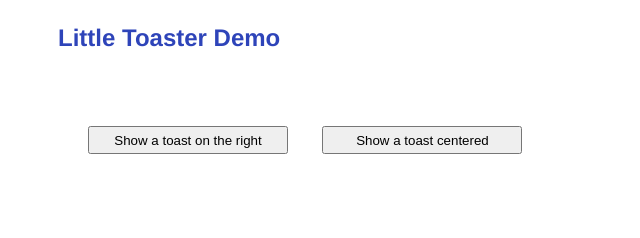
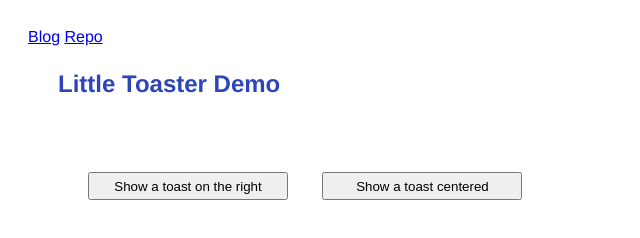
Before and after one commit to PhilippeMarcMeyer/LittleToaster, a plain HTML site: page index.html in a window 1280 px wide. Shown: the whole page, without its empty margins (0-640 px from the left). Drawn offline with Linux system fonts and the light colour scheme.

Commit message:
Update index.html

```diff
--- a/index.html
+++ b/index.html
@@ -27,11 +27,18 @@
 		width:200px;
 		height:28px;
 	}
+	#menu{
+		 padding-top: 20px;
+		 padding-left:20px;
+	 }
 	</style>
 
 </head>
 <body>
-
+    <div id="menu">
+ 	<a class="btn-back" href="https://philippemarcmeyer.github.io/#vanillajs">Blog</a>
+	<a class="btn-back" href="https://github.com/PhilippeMarcMeyer/LittleToaster">Repo</a>
+    </div>
     <div id="container">
 	<h3>Little Toaster Demo</h3>
 		<button id="btnToast">Show a toast on the right</button>
```
